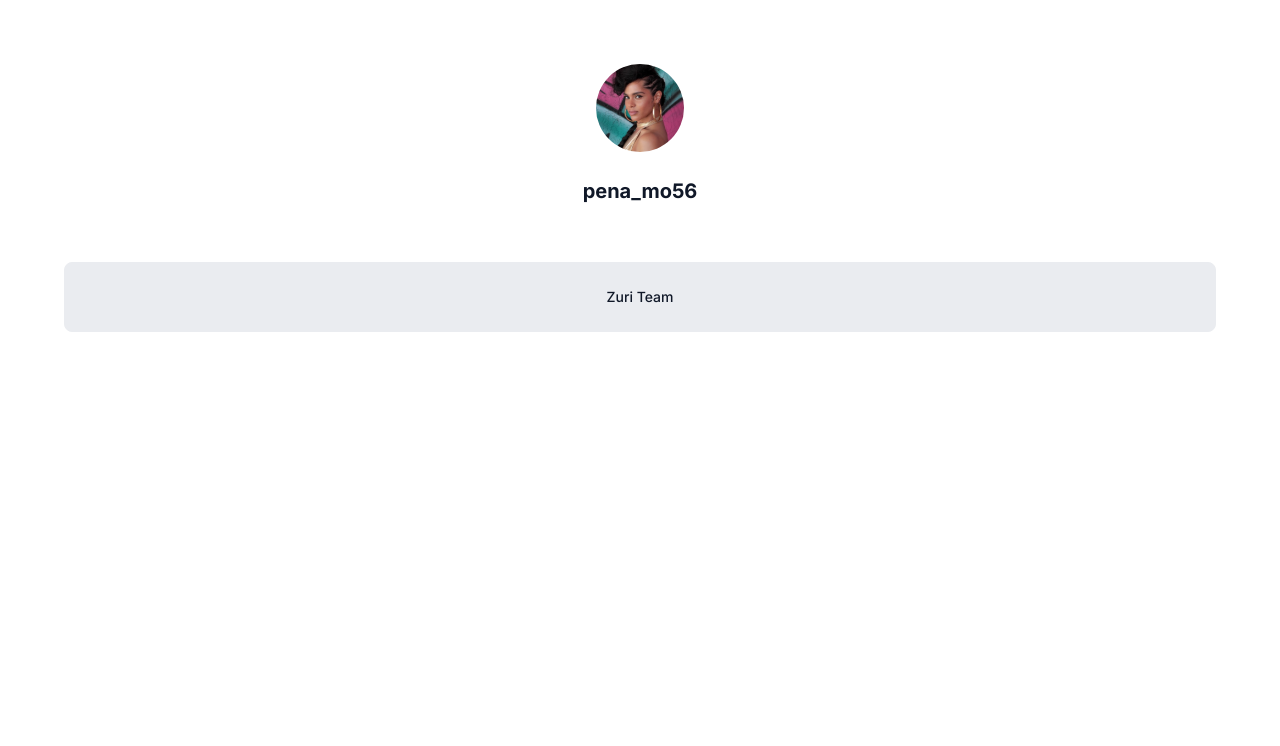
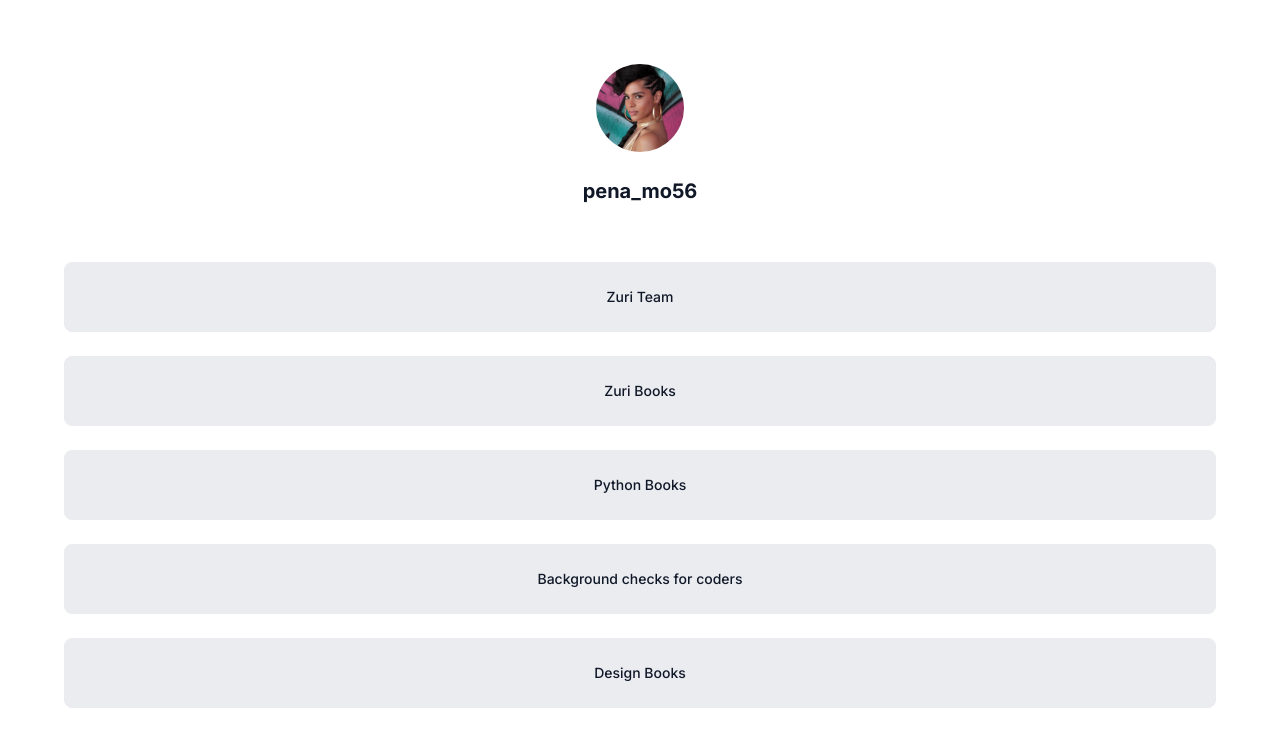
Before and after one commit to pena56/profile-hng9, a React (Vite) app: page / in a window 1280 px wide. Shown: the top 746 px of the page. Built offline with nearby package versions, Linux system fonts and the light colour scheme.

Commit message:
links section with all appropriate links added

```diff
--- a/src/App.tsx
+++ b/src/App.tsx
@@ -19,6 +19,30 @@ function App() {
           id="btn_zuri"
           url="https://training.zuri.team/"
         />
+        <Button
+          label="Zuri Books"
+          id="books"
+          url="http://books.zuri.team"
+          subtext="Books on Design and coding."
+        />
+        <Button
+          label="Python Books"
+          id="book_python"
+          url="https://books.zuri.team/python-for-beginners?ref_id=pena56"
+          subtext="Best beginners guide for Python programming."
+        />
+        <Button
+          label="Background checks for coders"
+          id="pitch"
+          url="https://background.zuri.team"
+          subtext="Helping developers with background checks"
+        />
+        <Button
+          label="Design Books"
+          id="book_design"
+          url="https://books.zuri.team/design-rules"
+          subtext="Grab your copy of this free design book"
+        />
       </section>
     </main>
   );
--- a/src/components/Button/index.tsx
+++ b/src/components/Button/index.tsx
@@ -4,11 +4,12 @@ interface ButtonProps {
   label: string;
   id: string;
   url: string;
+  subtext?: string;
 }
 
-export default function Button({ label, id, url }: ButtonProps) {
+export default function Button({ label, id, url, subtext }: ButtonProps) {
   return (
-    <a href={url} id={id} className="button">
+    <a href={url} id={id} className="button" title={subtext}>
       {label}
     </a>
   );
--- a/src/components/Button/style.css
+++ b/src/components/Button/style.css
@@ -4,6 +4,7 @@
   border-radius: 8px;
   border: 1px solid #eaecf0;
   padding: 24px 32px;
+  margin-bottom: 24px;
   background: #eaecf0;
   display: flex;
   align-items: center;
```
